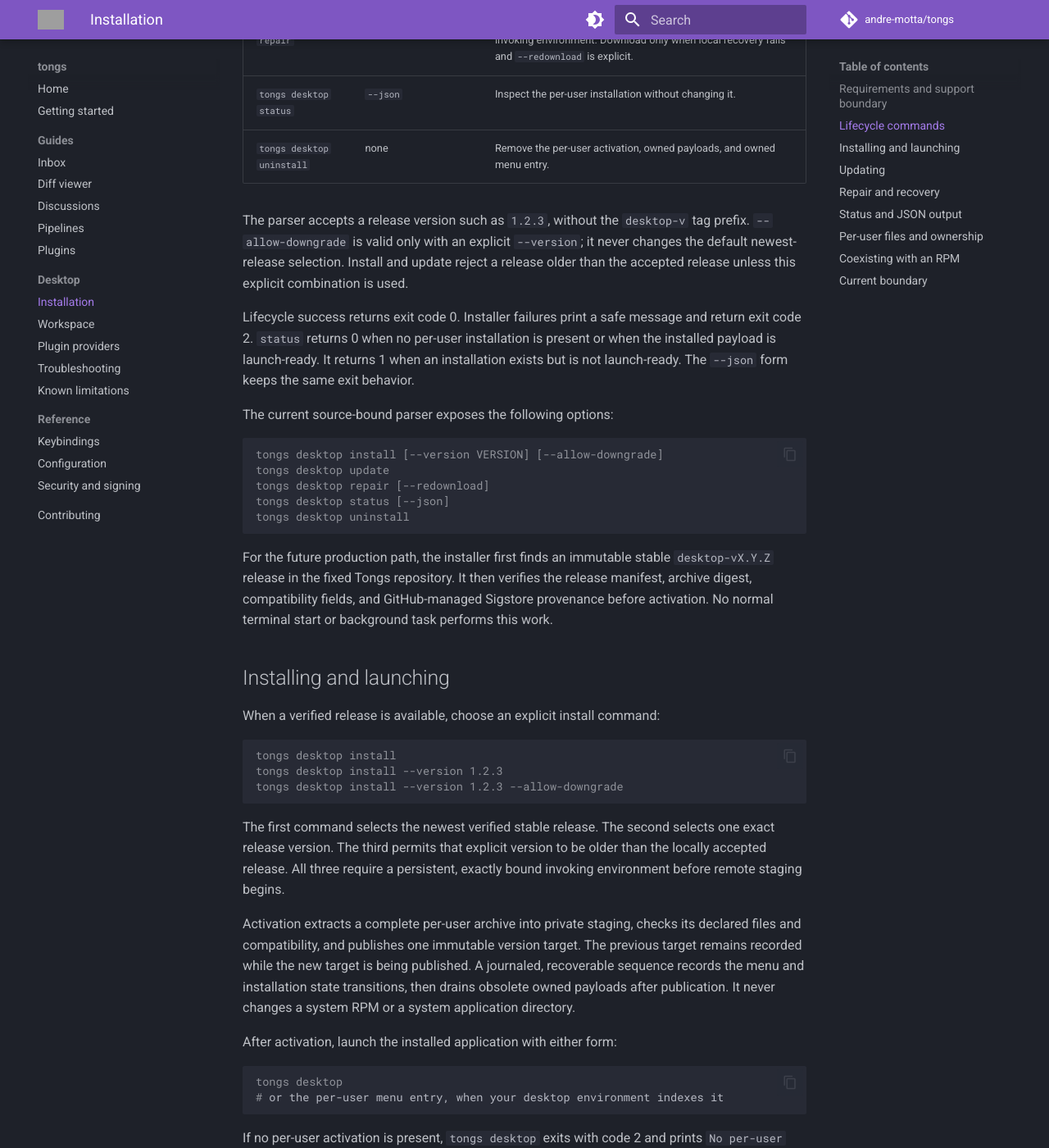
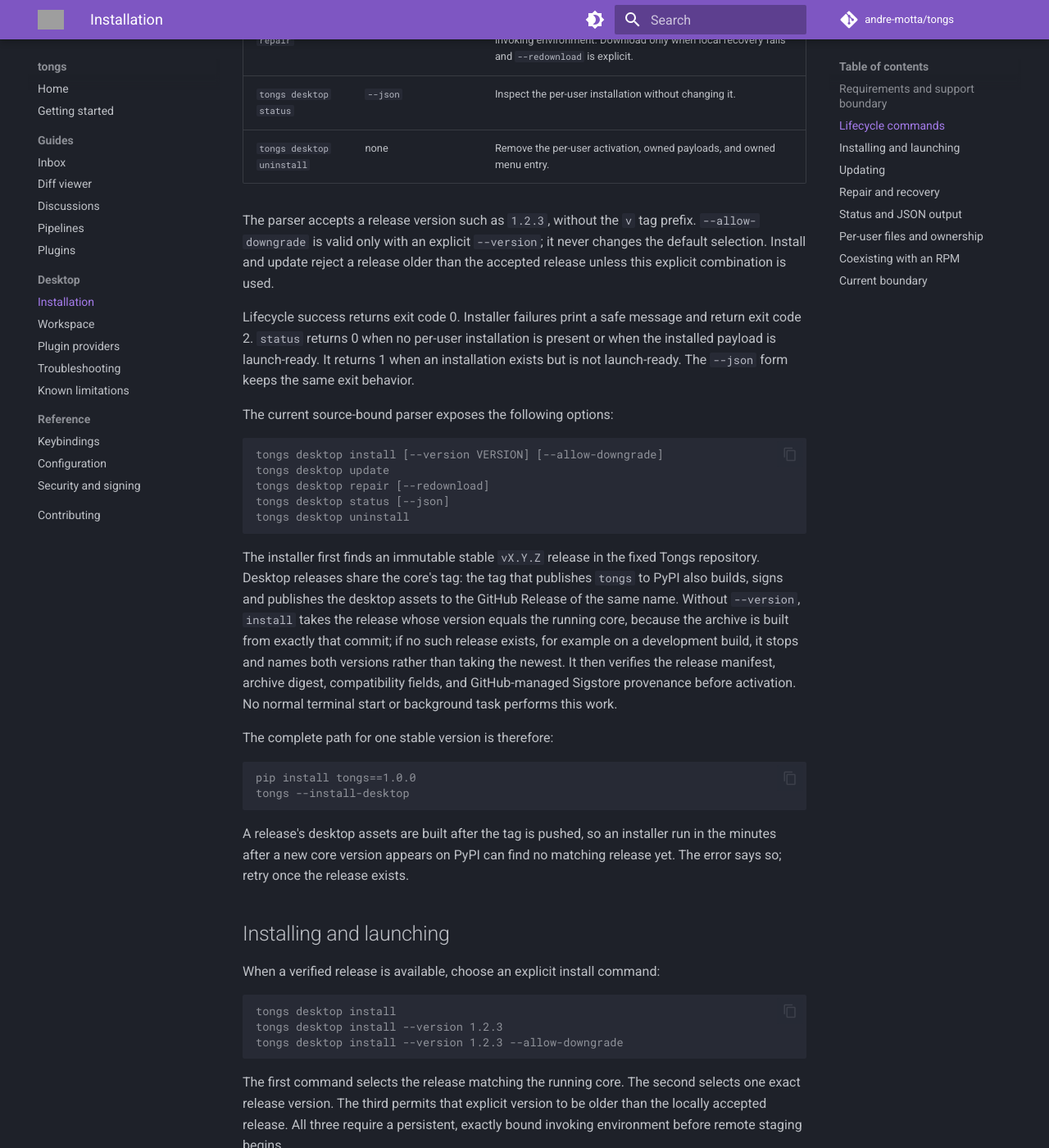
Before and after one commit to andre-motta/tongs, an MkDocs documentation site: the page built from docs/desktop/installation.md, in a window 1280 px wide and 1400 px high, scrolled down 1426 px. Shown: the whole window at 82% size. Built offline with MkDocs 1.6.1 and Material for MkDocs 9.7.7, drawn with Linux system fonts in a browser that asks for light colours; comment, search, counter and statistics services are not loaded; some of the changed text lies outside the part shown; grey boxes are pictures that could not be loaded.

Commit message:
Refs #54: select the desktop release by the core's own version tag
Switch the installer to the vX.Y.Z tag the core publishes under, pick the release whose version equals the running core when no version is requested, and name both versions when none exists yet.

Co-Authored-By: Claude Fable 5.1 <noreply@anthropic.com>
Claude-Session: https://claude.ai/code/session_01MTYiXrL7CtnEP4PV8haVf9
Signed-off-by: Andre Lustosa <alustosa@redhat.com>

````diff
--- a/docs/desktop/installation.md
+++ b/docs/desktop/installation.md
@@ -58,11 +58,10 @@ The long form is `tongs desktop`. The top-level alias
 | `tongs desktop status` | `--json` | Inspect the per-user installation without changing it. |
 | `tongs desktop uninstall` | none | Remove the per-user activation, owned payloads, and owned menu entry. |
 
-The parser accepts a release version such as `1.2.3`, without the
-`desktop-v` tag prefix. `--allow-downgrade` is valid only with an explicit
-`--version`; it never changes the default newest-release selection. Install
-and update reject a release older than the accepted release unless this
-explicit combination is used.
+The parser accepts a release version such as `1.2.3`, without the `v` tag
+prefix. `--allow-downgrade` is valid only with an explicit `--version`; it
+never changes the default selection. Install and update reject a release older
+than the accepted release unless this explicit combination is used.
 
 Lifecycle success returns exit code 0. Installer failures print a safe message
 and return exit code 2. `status` returns 0 when no per-user installation is
@@ -80,11 +79,27 @@ tongs desktop status [--json]
 tongs desktop uninstall
 ```
 
-For the future production path, the installer first finds an immutable stable
-`desktop-vX.Y.Z` release in the fixed Tongs repository. It then verifies the
-release manifest, archive digest, compatibility fields, and GitHub-managed
-Sigstore provenance before activation. No normal terminal start or background
-task performs this work.
+The installer first finds an immutable stable `vX.Y.Z` release in the fixed
+Tongs repository. Desktop releases share the core's tag: the tag that publishes
+`tongs` to PyPI also builds, signs and publishes the desktop assets to the
+GitHub Release of the same name. Without `--version`, `install` takes the
+release whose version equals the running core, because the archive is built
+from exactly that commit; if no such release exists, for example on a
+development build, it stops and names both versions rather than taking the
+newest. It then verifies the release manifest, archive digest, compatibility
+fields, and GitHub-managed Sigstore provenance before activation. No normal
+terminal start or background task performs this work.
+
+The complete path for one stable version is therefore:
+
+```console
+pip install tongs==1.0.0
+tongs --install-desktop
+```
+
+A release's desktop assets are built after the tag is pushed, so an installer
+run in the minutes after a new core version appears on PyPI can find no
+matching release yet. The error says so; retry once the release exists.
 
 ## Installing and launching
 
@@ -96,7 +111,7 @@ tongs desktop install --version 1.2.3
 tongs desktop install --version 1.2.3 --allow-downgrade
 ```
 
-The first command selects the newest verified stable release. The second
+The first command selects the release matching the running core. The second
 selects one exact release version. The third permits that explicit version to
 be older than the locally accepted release. All three require a persistent,
 exactly bound invoking environment before remote staging begins.
@@ -133,9 +148,9 @@ Updating is explicit:
 tongs desktop update
 ```
 
-The command selects the newest verified stable release. It uses the same
-persistent environment and journaled, recoverable activation sequence as
-install.
+The command selects the newest verified stable release, which is the path to
+take after upgrading the core to a newer version. It uses the same persistent
+environment and journaled, recoverable activation sequence as install.
 
 Two guards run before any remote staging, and they apply to `install`,
 `update`, and `repair --redownload` alike, not to `update` alone. If the
````
Also changed, not shown: README.md (+10 -3 lines), SECURITY.md (+4 -4 lines), docs/index.md (+7 -8 lines), docs/reference/security.md (+9 -6 lines), 4 other files.
